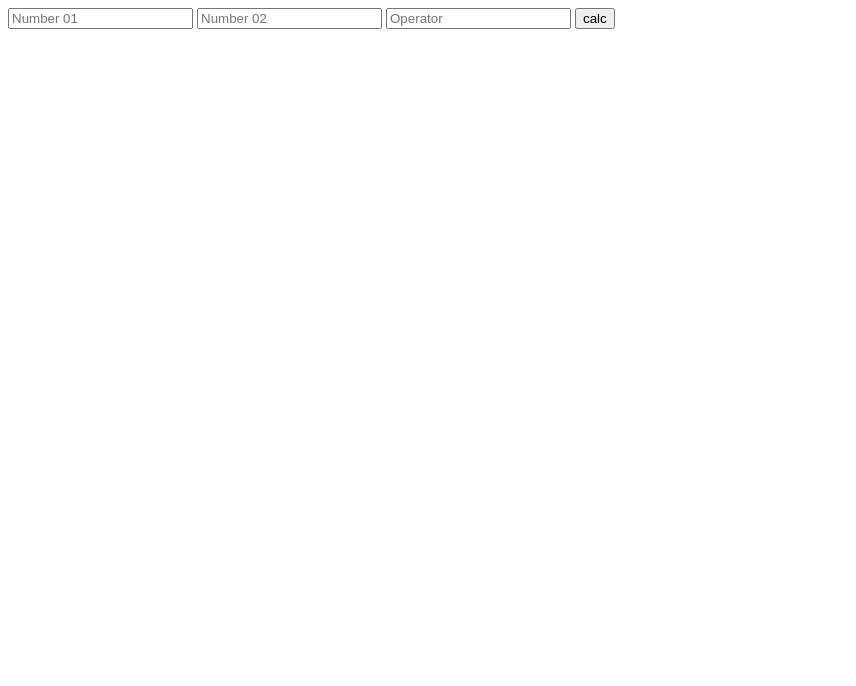
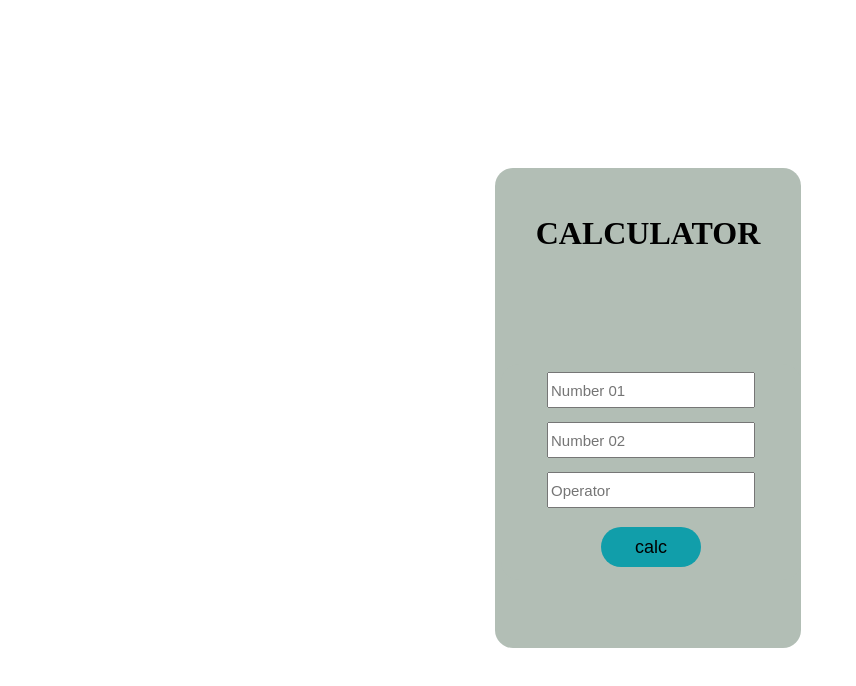
Before and after one commit to THeekshanaRamanayaka/Internet-Technologies-2024.06.19, a plain HTML site: page index.html in a window 1280 px wide. Shown: the whole page, without its empty margins (0-856 px from the left). Drawn offline with Linux system fonts and the light colour scheme.

Commit message:
second commit

```diff
--- a/index.html
+++ b/index.html
@@ -1,19 +1,37 @@
 <!DOCTYPE html>
 <html lang="en">
+
 <head>
     <meta charset="UTF-8">
     <meta name="viewport" content="width=device-width, initial-scale=1.0">
     <title>Document</title>
+    <link rel="stylesheet" href="style.css">
 </head>
-<body>
-    <input type="text" placeholder="Number 01" id="number01">
-    <input type="text" placeholder="Number 02" id="number02">
-    <input type="text" placeholder="Operator" id="op">
 
-    <input type="button" value="calc" id="btn" onclick="calc()">
-
-    <label for="" id="output"></label>
-
+<body class="body">
+    <table class="table">
+        <tr>
+            <th><h1>CALCULATOR</h1></th>
+        </tr>
+        <tr>
+            <td>
+                <table class="table">
+                    <tr>
+                        <td><input type="text" class="feild" placeholder="Number 01" id="number01"></td></tr>
+                    <tr>
+                        <td><input type="text" class="feild" placeholder="Number 02" id="number02"></td></tr>
+                    <tr>
+                        <td><input type="text" class="feild" placeholder="Operator" id="op"></td>
+                    </tr>
+                    <tr>
+                        <td><input type="button" value="calc" id="btn"  class="button" onclick="calc()"></td>
+                    </tr>
+                </table>
+                <label for="" id="output"></label>
+            </td>
+        </tr>
+    </table>
     <script src="app.js"></script>
 </body>
+
 </html>
--- /dev/null
+++ b/style.css
@@ -0,0 +1,33 @@
+body{
+    width: 100%;
+    height: 100%;
+    height: 100vh;
+    display: flex;
+    justify-content: center;
+    align-items: center;
+}
+table{
+    background-color: #B2BEB5;
+    height: 60%;
+    width: 300px;
+    border-radius: 18px;
+    text-align: center;
+    margin: 1%;
+}
+.button{
+    width: 100px;
+    height: 40px;
+    border-radius: 40px;
+    text-align: center;
+    font-size: 18px;
+    margin-top: 10px;
+    margin-bottom: 10px;
+    background-color: #119eaa;
+    border: 0cap;
+}
+.feild{
+    width: 200px;
+    height: 30px;
+    margin: 5px;
+    font-size: 15px;
+}
```
